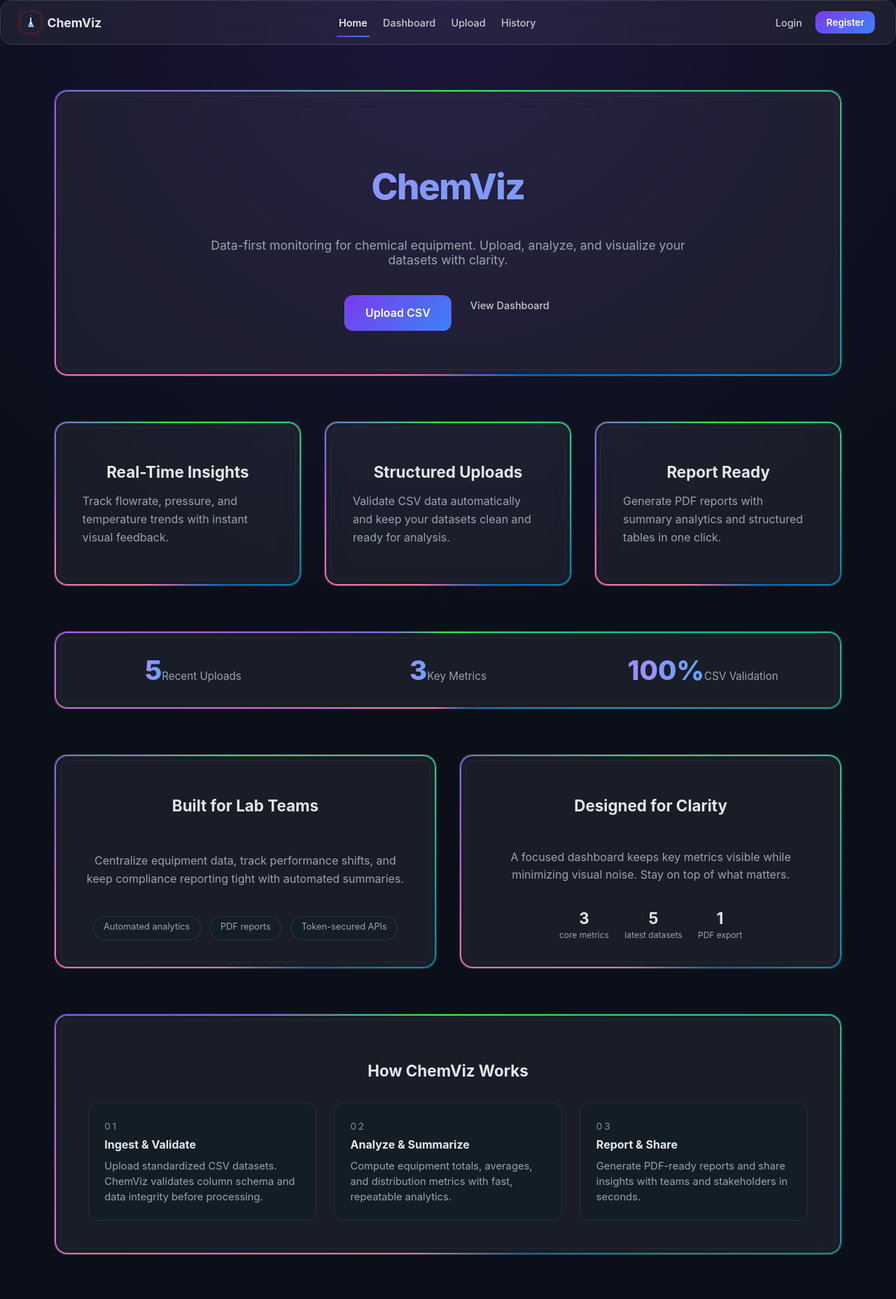
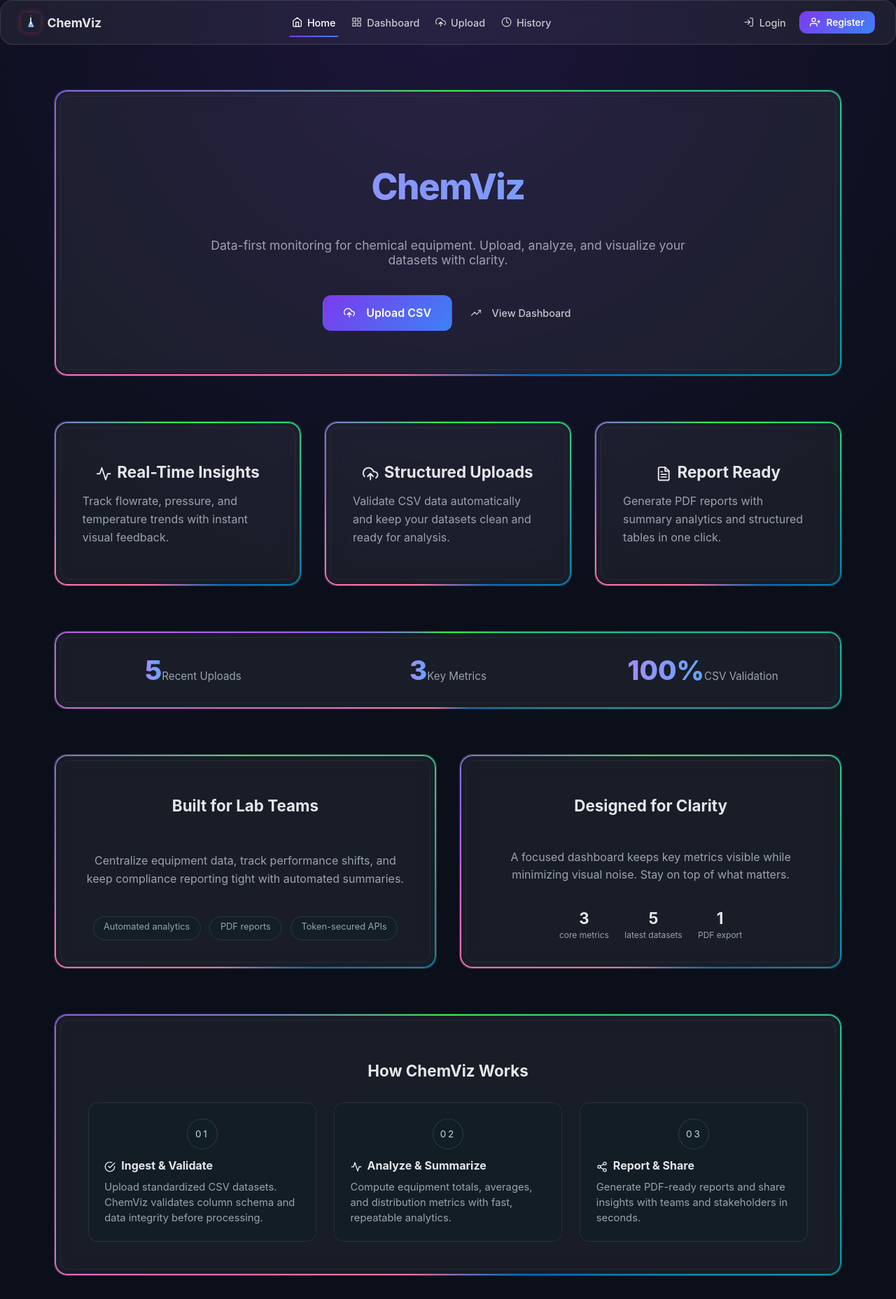
Before and after one commit to tanyajha29/ChemViz, a React (Vite) app in the folder web-frontend/chemviz-web/: page / in a window 1280 px wide. Shown: the top 1857 px of the page at 70% size. Built offline with nearby package versions, Linux system fonts and the light colour scheme; no server answers.

Commit message:
added some icons and vizulaiztaion

```diff
--- a/web-frontend/chemviz-web/src/components/Navbar.tsx
+++ b/web-frontend/chemviz-web/src/components/Navbar.tsx
@@ -1,10 +1,11 @@
 import { NavLink } from 'react-router-dom';
+import { FiHome, FiGrid, FiUploadCloud, FiClock, FiLogIn, FiUserPlus } from 'react-icons/fi';
 
 const navItems = [
-  { path: '/', label: 'Home' },
-  { path: '/dashboard', label: 'Dashboard' },
-  { path: '/upload', label: 'Upload' },
-  { path: '/history', label: 'History' },
+  { path: '/', label: 'Home', icon: <FiHome /> },
+  { path: '/dashboard', label: 'Dashboard', icon: <FiGrid /> },
+  { path: '/upload', label: 'Upload', icon: <FiUploadCloud /> },
+  { path: '/history', label: 'History', icon: <FiClock /> },
 ];
 
 export default function Navbar() {
@@ -23,15 +24,22 @@ export default function Navbar() {
               `nav-link ${isActive ? 'nav-link-active' : ''}`
             }
           >
+            <span className="nav-icon">{item.icon}</span>
             {item.label}
           </NavLink>
         ))}
       </nav>
       <div className="nav-actions">
         <NavLink to="/login" className="nav-link">
+          <span className="nav-icon">
+            <FiLogIn />
+          </span>
           Login
         </NavLink>
         <NavLink to="/register" className="nav-button">
+          <span className="nav-icon">
+            <FiUserPlus />
+          </span>
           Register
         </NavLink>
       </div>
--- a/web-frontend/chemviz-web/src/components/UploadHistory.tsx
+++ b/web-frontend/chemviz-web/src/components/UploadHistory.tsx
@@ -1,4 +1,6 @@
 import { useEffect, useState } from 'react';
+
+import { FiDownload, FiFolder } from 'react-icons/fi';
 
 import { fetchReport, fetchSummaries, UploadResult } from '../api/datasets';
 
@@ -50,7 +52,10 @@ export default function UploadHistory() {
 
   return (
     <div>
-      <h2 className="section-title">Recent Uploads</h2>
+      <h2 className="section-title">
+        <FiFolder className="inline-icon" />
+        Recent Uploads
+      </h2>
       {error ? <p className="error-text">{error}</p> : null}
       {!uploads.length ? <p className="empty-state">No uploads found.</p> : null}
       {uploads.length ? (
@@ -74,6 +79,7 @@ export default function UploadHistory() {
                     onClick={() => handleDownload(upload.id, upload.name)}
                     disabled={downloadingId === upload.id}
                   >
+                    <FiDownload className="inline-icon" />
                     {downloadingId === upload.id ? 'Downloading...' : 'Download PDF'}
                   </button>
                 </td>
--- a/web-frontend/chemviz-web/src/pages/History.tsx
+++ b/web-frontend/chemviz-web/src/pages/History.tsx
@@ -1,9 +1,14 @@
+import { FiClock } from 'react-icons/fi';
+
 import UploadHistory from '../components/UploadHistory';
 
 export default function History() {
   return (
     <div className="page">
-      <h1 className="page-title">Upload History</h1>
+      <h1 className="page-title">
+        <FiClock className="inline-icon" />
+        Upload History
+      </h1>
       <p className="page-subtitle">
         View all previously uploaded datasets and generated reports.
       </p>
--- a/web-frontend/chemviz-web/src/pages/Home.tsx
+++ b/web-frontend/chemviz-web/src/pages/Home.tsx
@@ -1,4 +1,5 @@
 import { Link } from 'react-router-dom';
+import { FiUploadCloud, FiActivity, FiFileText, FiTrendingUp, FiCheckCircle, FiShare2 } from 'react-icons/fi';
 
 export default function Home() {
   return (
@@ -11,9 +12,11 @@ export default function Home() {
         </p>
         <div className="hero-actions">
           <Link className="nav-button" to="/upload">
+            <FiUploadCloud className="inline-icon" />
             Upload CSV
           </Link>
           <Link className="nav-link" to="/dashboard">
+            <FiTrendingUp className="inline-icon" />
             View Dashboard
           </Link>
         </div>
@@ -21,21 +24,30 @@ export default function Home() {
 
       <section className="feature-grid">
         <div className="feature-card glass glow-hover fade-in neon-glow">
-          <h2 className="section-title center-text">Real-Time Insights</h2>
+          <h2 className="section-title center-text">
+            <FiActivity className="inline-icon" />
+            Real-Time Insights
+          </h2>
           <p className="feature-text">
             Track flowrate, pressure, and temperature trends with instant visual
             feedback.
           </p>
         </div>
         <div className="feature-card glass glow-hover fade-in neon-glow">
-          <h2 className="section-title center-text">Structured Uploads</h2>
+          <h2 className="section-title center-text">
+            <FiUploadCloud className="inline-icon" />
+            Structured Uploads
+          </h2>
           <p className="feature-text">
             Validate CSV data automatically and keep your datasets clean and
             ready for analysis.
           </p>
         </div>
         <div className="feature-card glass glow-hover fade-in neon-glow">
-          <h2 className="section-title center-text">Report Ready</h2>
+          <h2 className="section-title center-text">
+            <FiFileText className="inline-icon" />
+            Report Ready
+          </h2>
           <p className="feature-text">
             Generate PDF reports with summary analytics and structured tables in
             one click.
@@ -99,7 +111,10 @@ export default function Home() {
         <div className="workflow-grid">
           <div className="workflow-step">
             <span className="workflow-index">01</span>
-            <h3>Ingest & Validate</h3>
+            <h3>
+              <FiCheckCircle className="inline-icon" />
+              Ingest & Validate
+            </h3>
             <p>
               Upload standardized CSV datasets. ChemViz validates column schema
               and data integrity before processing.
@@ -107,7 +122,10 @@ export default function Home() {
           </div>
           <div className="workflow-step">
             <span className="workflow-index">02</span>
-            <h3>Analyze & Summarize</h3>
+            <h3>
+              <FiActivity className="inline-icon" />
+              Analyze & Summarize
+            </h3>
             <p>
               Compute equipment totals, averages, and distribution metrics with
               fast, repeatable analytics.
@@ -115,7 +133,10 @@ export default function Home() {
           </div>
           <div className="workflow-step">
             <span className="workflow-index">03</span>
-            <h3>Report & Share</h3>
+            <h3>
+              <FiShare2 className="inline-icon" />
+              Report & Share
+            </h3>
             <p>
               Generate PDF-ready reports and share insights with teams and
               stakeholders in seconds.
--- a/web-frontend/chemviz-web/src/pages/Login.tsx
+++ b/web-frontend/chemviz-web/src/pages/Login.tsx
@@ -1,5 +1,7 @@
 import { useState } from 'react';
 import { useNavigate } from 'react-router-dom';
+
+import { FiLogIn } from 'react-icons/fi';
 
 import { login } from '../api/auth';
 
@@ -28,7 +30,10 @@ export default function Login() {
   return (
     <div className="page">
       <div className="auth-card glass fade-in neon-glow">
-        <h1 className="page-title">Welcome Back</h1>
+        <h1 className="page-title">
+          <FiLogIn className="inline-icon" />
+          Welcome Back
+        </h1>
         <p className="page-subtitle">Sign in to access ChemViz.</p>
         <form onSubmit={handleSubmit}>
           <label className="field-label" htmlFor="username">
@@ -54,6 +59,7 @@ export default function Login() {
           />
           {error ? <p className="error-text">{error}</p> : null}
           <button type="submit" className="nav-button" disabled={loading}>
+            <FiLogIn className="inline-icon" />
             {loading ? 'Signing in...' : 'Sign In'}
           </button>
         </form>
--- a/web-frontend/chemviz-web/src/pages/Register.tsx
+++ b/web-frontend/chemviz-web/src/pages/Register.tsx
@@ -1,5 +1,7 @@
 import { useState } from 'react';
 import { useNavigate } from 'react-router-dom';
+
+import { FiUserPlus } from 'react-icons/fi';
 
 import { registerUser } from '../api/auth';
 
@@ -29,7 +31,10 @@ export default function Register() {
   return (
     <div className="page">
       <div className="auth-card glass fade-in neon-glow">
-        <h1 className="page-title">Create Account</h1>
+        <h1 className="page-title">
+          <FiUserPlus className="inline-icon" />
+          Create Account
+        </h1>
         <p className="page-subtitle">Start using ChemViz in minutes.</p>
         <form onSubmit={handleSubmit}>
           <label className="field-label" htmlFor="username">
@@ -60,6 +65,7 @@ export default function Register() {
           />
           {error ? <p className="error-text">{error}</p> : null}
           <button type="submit" className="nav-button" disabled={loading}>
+            <FiUserPlus className="inline-icon" />
             {loading ? 'Creating...' : 'Register'}
           </button>
         </form>
--- a/web-frontend/chemviz-web/src/pages/Upload.tsx
+++ b/web-frontend/chemviz-web/src/pages/Upload.tsx
@@ -1,4 +1,5 @@
 import { useState } from 'react';
+import { FiClipboard, FiUploadCloud } from 'react-icons/fi';
 
 import { uploadDataset } from '../api/datasets';
 
@@ -64,7 +65,9 @@ export default function Upload() {
               accept=".csv"
               onChange={(event) => setFile(event.target.files?.[0] ?? null)}
             />
-            <div className="dropzone-icon">⬆</div>
+            <div className="dropzone-icon">
+              <FiUploadCloud />
+            </div>
             <p>{file ? file.name : 'Drop CSV here or click to browse'}</p>
             <span className="dropzone-hint">
               Required columns: Equipment Name, Type, Flowrate, Pressure,
@@ -85,7 +88,10 @@ export default function Upload() {
         </form>
 
         <aside className="upload-side glass fade-in neon-glow">
-          <h2 className="section-title">Upload Checklist</h2>
+          <h2 className="section-title">
+            <FiClipboard className="inline-icon" />
+            Upload Checklist
+          </h2>
           <ul className="upload-checklist">
             <li>Use the official column headers.</li>
             <li>Validate Flowrate, Pressure, Temperature values.</li>
--- a/web-frontend/chemviz-web/src/styles/app.css
+++ b/web-frontend/chemviz-web/src/styles/app.css
@@ -92,6 +92,9 @@ body {
   text-decoration: none;
   padding: 0.4rem 0.2rem;
   transition: color 0.2s ease;
+  display: inline-flex;
+  align-items: center;
+  gap: 0.45rem;
 }
 
 .nav-link:hover {
@@ -131,6 +134,9 @@ body {
   text-decoration: none;
   transition: transform 0.25s ease, box-shadow 0.25s ease;
   border: 1px solid transparent;
+  display: inline-flex;
+  align-items: center;
+  gap: 0.5rem;
 }
 
 .nav-button:hover {
@@ -181,6 +187,17 @@ body {
   font-size: 1.4rem;
   font-weight: 700;
   margin-bottom: 0.8rem;
+}
+
+.inline-icon {
+  margin-right: 0.5rem;
+  vertical-align: middle;
+}
+
+.nav-icon {
+  display: inline-flex;
+  align-items: center;
+  font-size: 0.95rem;
 }
 
 .center-text {
@@ -338,11 +355,17 @@ body {
 }
 
 .workflow-index {
-  display: inline-block;
+  width: 44px;
+  height: 44px;
+  border-radius: 50%;
+  display: grid;
+  place-items: center;
+  margin: 0 auto 0.8rem;
   font-size: 0.85rem;
   letter-spacing: 0.2em;
-  color: rgba(255, 255, 255, 0.5);
-  margin-bottom: 0.5rem;
+  color: rgba(255, 255, 255, 0.8);
+  border: 1px solid rgba(255, 255, 255, 0.12);
+  background: rgba(15, 32, 39, 0.6);
 }
 
 /* ---------- HOME SPLIT ---------- */
```
Also changed, not shown: 1 other file (tests, documents, lock files or other folders).
